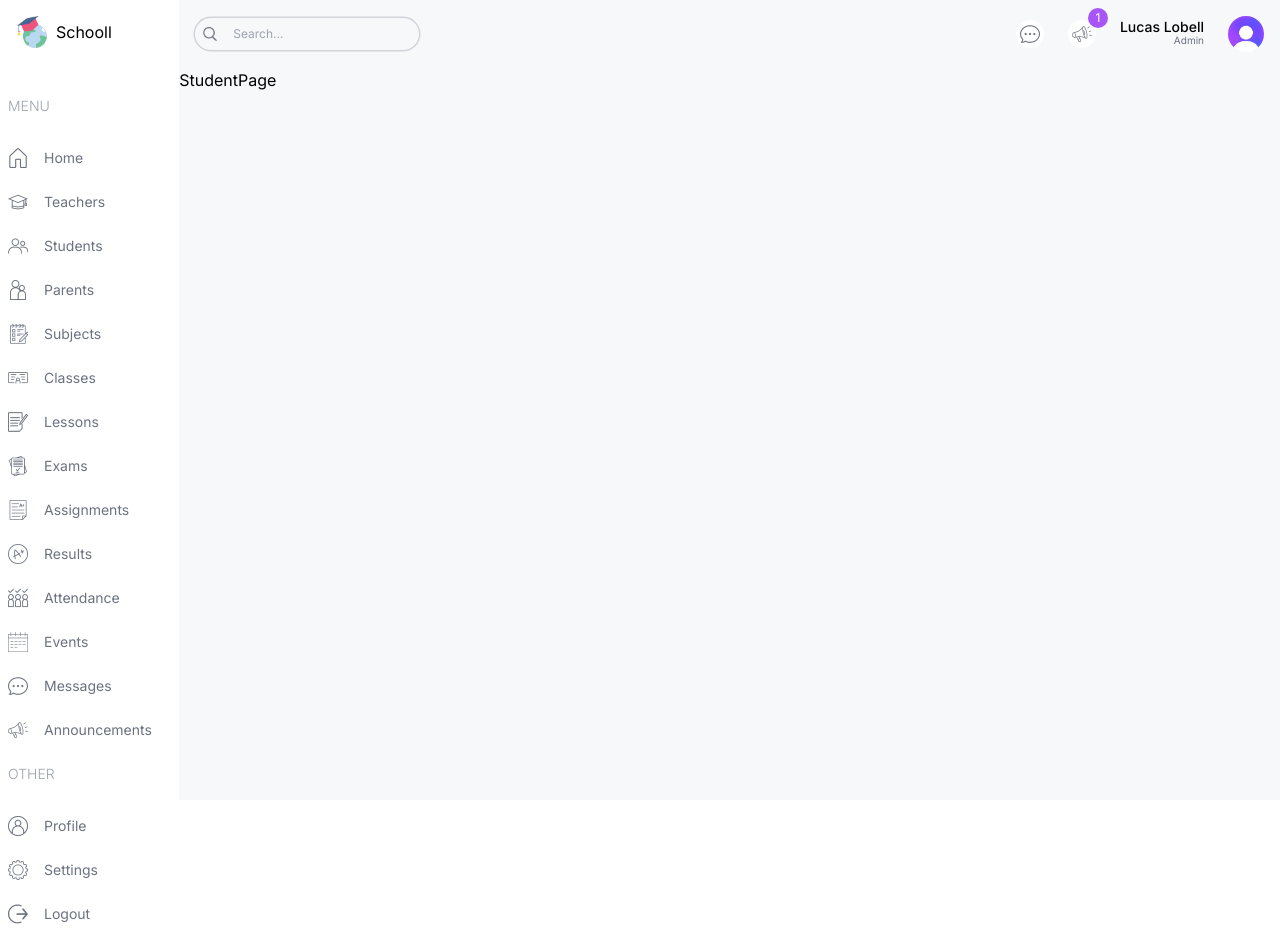
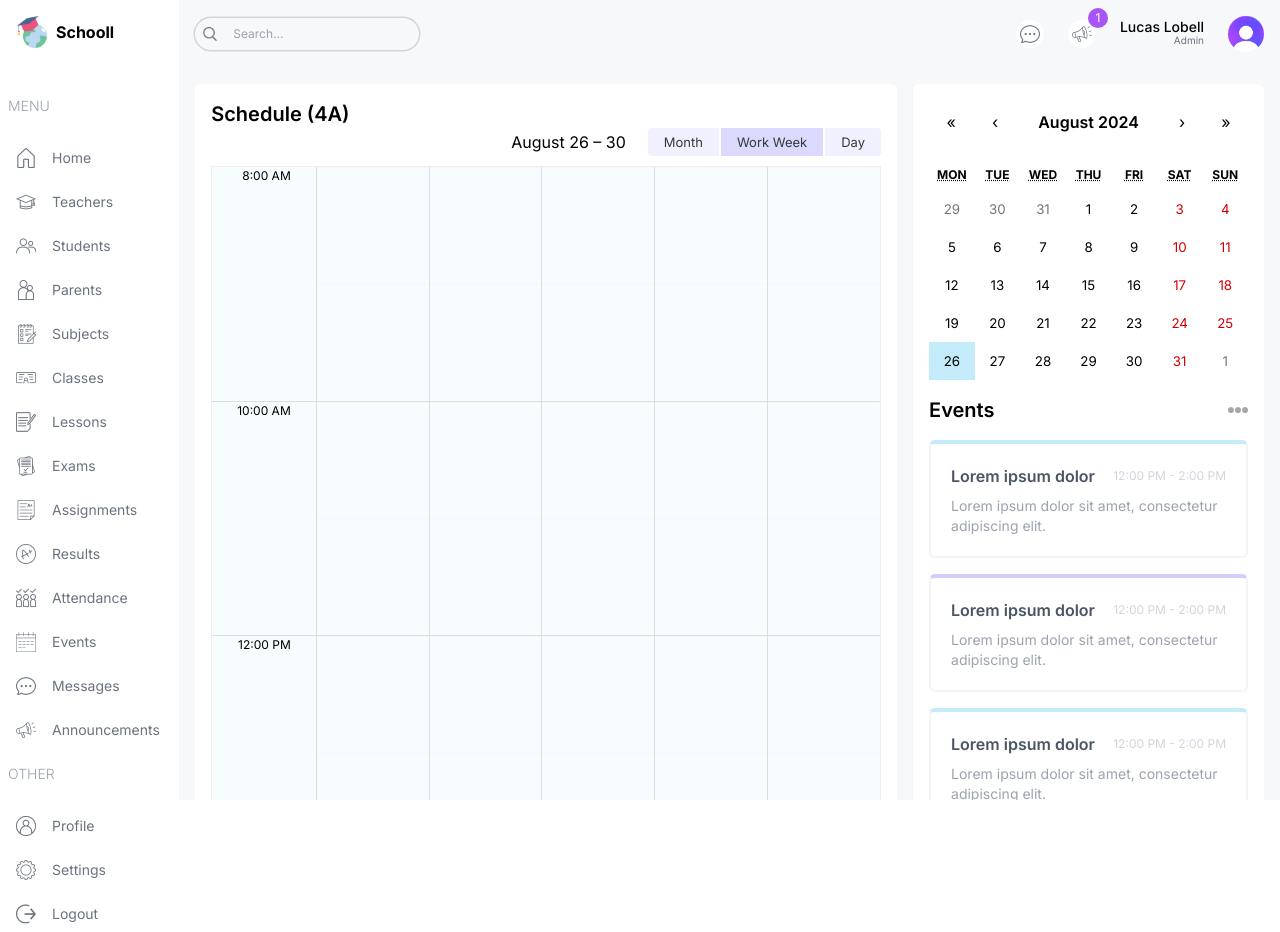
Before and after one commit to LucasLobell/SchlManagement, a Next.js app: page /student in a window 1280 px wide. Built offline with nearby package versions, Linux system fonts and the light colour scheme.

Commit message:
starting student page

```diff
--- a/package.json
+++ b/package.json
@@ -9,8 +9,11 @@
     "lint": "next lint"
   },
   "dependencies": {
+    "@types/react-big-calendar": "^1.8.10",
+    "moment": "^2.30.1",
     "next": "14.2.5",
     "react": "^18",
+    "react-big-calendar": "^1.13.4",
     "react-calendar": "^5.0.0",
     "react-dom": "^18",
     "recharts": "^2.12.7"
--- a/src/app/(dashboard)/admin/page.tsx
+++ b/src/app/(dashboard)/admin/page.tsx
@@ -1,3 +1,4 @@
+import Announcements from '@/components/Announcements'
 import AttendenceChart from '@/components/AttendenceChart'
 import CountChart from '@/components/CountChart'
 import EventCalendar from '@/components/EventCalendar'
@@ -29,6 +30,7 @@ const AdminPage = () => {
       </div>
       <div className='w-full lg:w-1/3 flex flex-col gap-8'>
         <EventCalendar />
+        <Announcements />
       </div>
     </div>
   )
--- a/src/app/(dashboard)/layout.tsx
+++ b/src/app/(dashboard)/layout.tsx
@@ -13,7 +13,7 @@ export default function DashboardLayout({
         <div className="w-[14%] md:w-[8%] lg:w-[16%] xl:w-[14%]">
           <Link href='/' className="flex items-center justify-center lg:justify-start gap-2 p-4">
             <Image src='/logo.png' alt='logo' width={32} height={32} />
-            <span className="hidden lg:block">Schooll</span>
+            <span className="hidden lg:block font-bold">Schooll</span>
           </Link>
           <Menu />
         </div>
--- a/src/app/(dashboard)/student/page.tsx
+++ b/src/app/(dashboard)/student/page.tsx
@@ -1,8 +1,25 @@
+import Announcements from '@/components/Announcements'
+import BigCalendar from '@/components/BigCalendar'
+import EventCalendar from '@/components/EventCalendar'
 import React from 'react'
+import "react-big-calendar/lib/css/react-big-calendar.css"
 
 const StudentPage = () => {
   return (
-    <div>StudentPage</div>
+    <div className='p-4 flex gap-4 flex-col xl:flex-row'>
+      <div className='w-full xl:w-2/3'>
+        <div className='h-full bg-white p-4 rounded-md'>
+          <h1 className='text-xl font-semibold'>
+            Schedule (4A)
+          </h1>
+          <BigCalendar />
+        </div>
+      </div>
+      <div className='w-full xl:w-1/3 flex flex-col gap-8'>
+        <EventCalendar />
+        <Announcements />
+      </div>
+    </div>
   )
 }
 
--- /dev/null
+++ b/src/components/Announcements.tsx
@@ -0,0 +1,37 @@
+import React from 'react'
+
+const Announcements = () => {
+  return (
+    <div className='bg-white p-4 rounded-md'>
+        <div className='flex items-center justify-between'>
+            <h1 className='text-xl font-semibold'>Announcements</h1>
+            <span className='test-sm text-gray-400'>View All</span>
+        </div>
+        <div className='flex flex-col gap-4 mt-4'>
+            <div className='bg-llSkyLight rounded-md p-4'>
+                <div className='flex items-center justify-between'>
+                    <h2 className='font-medium'>Lorem ipsum dolor sit</h2>
+                    <span className='text-sm text-gray-400 bg-white rounded-md px-1 py-1'>2025-01-01</span>
+                </div>
+                <p className='text-sm text-gray-400 mt-1'>Lorem ipsum dolor sit amet consectetur, adipisicing elit. Laborum cupiditate numquam error?</p>
+            </div>
+            <div className='bg-llPurpleLight rounded-md p-4'>
+                <div className='flex items-center justify-between'>
+                    <h2 className='font-medium'>Lorem ipsum dolor sit</h2>
+                    <span className='text-sm text-gray-400 bg-white rounded-md px-1 py-1'>2025-01-01</span>
+                </div>
+                <p className='text-sm text-gray-400 mt-1'>Lorem ipsum dolor sit amet consectetur, adipisicing elit. Laborum cupiditate numquam error?</p>
+            </div>
+            <div className='bg-llYellowLight rounded-md p-4'>
+                <div className='flex items-center justify-between'>
+                    <h2 className='font-medium'>Lorem ipsum dolor sit</h2>
+                    <span className='text-sm text-gray-400 bg-white rounded-md px-1 py-1'>2025-01-01</span>
+                </div>
+                <p className='text-sm text-gray-400 mt-1'>Lorem ipsum dolor sit amet consectetur, adipisicing elit. Laborum cupiditate numquam error?</p>
+            </div>
+        </div>
+    </div>
+  )
+}
+
+export default Announcements
--- /dev/null
+++ b/src/components/BigCalendar.tsx
@@ -0,0 +1,38 @@
+"use client";
+
+import { Calendar, momentLocalizer, View, Views } from "react-big-calendar";
+import moment from "moment";
+import { calendarEvents } from "@/lib/data";
+import "react-big-calendar/lib/css/react-big-calendar.css";
+import { useState } from "react";
+
+
+
+const localizer = momentLocalizer(moment);
+
+const BigCalendar = () => {
+  const [view, setView] = useState<View>(Views.WORK_WEEK);
+
+  const handleOnChangeView = (selectedView: View) => {
+    setView(selectedView);
+  };
+
+  return (
+    <Calendar
+      localizer={localizer}
+      events={calendarEvents}
+      startAccessor="start"
+      endAccessor="end"
+      views={["month", "work_week", "day"]}
+      view={view}
+      style={{ height: "98%" }}
+      onView={handleOnChangeView}
+      showMultiDayTimes
+      step={60}
+      min={new Date(2025, 1, 0, 8, 0, 0)}
+      max={new Date(2025, 1, 0, 17, 0, 0)}
+    />
+  );
+};
+
+export default BigCalendar;
--- a/src/components/Menu.tsx
+++ b/src/components/Menu.tsx
@@ -113,6 +113,7 @@ const menuItems = [
   },
 ];
 
+import { role } from '@/lib/data';
 import Image from 'next/image';
 import Link from 'next/link';
 import React from 'react'
@@ -123,12 +124,20 @@ const Menu = () => {
       {menuItems.map(i => (
         <div className='flex flex-col gap-2 lg:pl-2' key={i.title}>
           <span className='hidden lg:block text-gray-400 font-light my-4'>{i.title}</span>
-          {i.items.map(item => (
-            <Link href={item.href} key={item.label} className='flex items-center justify-center lg:justify-start gap-4 text-gray-500 py-2'>
-              <Image src={item.icon} alt='' width={20}  height={20} />
-              <span className='hidden lg:block'>{item.label}</span>
-            </Link>
-          ))}
+          {i.items.map((item) => {
+            if (item.visible.includes(role)) {
+              return (
+                <Link
+                  href={item.href}
+                  key={item.label}
+                  className="flex items-center justify-center lg:justify-start gap-4 text-gray-500 py-2 md:px-2 rounded-md hover:bg-llSkyLight"
+                >
+                  <Image src={item.icon} alt="" width={20} height={20} />
+                  <span className="hidden lg:block">{item.label}</span>
+                </Link>
+              );
+            }
+          })}
         </div>
       ) )}
     </div>
--- a/src/lib/data.ts
+++ b/src/lib/data.ts
@@ -921,143 +921,143 @@ export const calendarEvents = [
   {
     title: "Math",
     allDay: false,
-    start: new Date(2024, 7, 12, 8, 0),
-    end: new Date(2024, 7, 12, 8, 45),
+    start: new Date(2024, 9, 12, 8, 0),
+    end: new Date(2024, 9, 12, 8, 45),
   },
   {
     title: "English",
     allDay: false,
-    start: new Date(2024, 7, 12, 9, 0),
-    end: new Date(2024, 7, 12, 9, 45),
+    start: new Date(2024, 9, 12, 9, 0),
+    end: new Date(2024, 9, 12, 9, 45),
   },
   {
     title: "Biology",
     allDay: false,
-    start: new Date(2024, 7, 12, 10, 0),
-    end: new Date(2024, 7, 12, 10, 45),
+    start: new Date(2024, 9, 12, 10, 0),
+    end: new Date(2024, 9, 12, 10, 45),
   },
   {
     title: "Physics",
     allDay: false,
-    start: new Date(2024, 7, 12, 11, 0),
-    end: new Date(2024, 7, 12, 11, 45),
+    start: new Date(2024, 9, 12, 11, 0),
+    end: new Date(2024, 9, 12, 11, 45),
   },
   {
     title: "Chemistry",
     allDay: false,
-    start: new Date(2024, 7, 12, 13, 0),
-    end: new Date(2024, 7, 12, 13, 45),
+    start: new Date(2024, 9, 12, 13, 0),
+    end: new Date(2024, 9, 12, 13, 45),
   },
   {
     title: "History",
     allDay: false,
-    start: new Date(2024, 7, 12, 14, 0),
-    end: new Date(2024, 7, 12, 14, 45),
+    start: new Date(2024, 9, 12, 14, 0),
+    end: new Date(2024, 9, 12, 14, 45),
   },
   {
     title: "English",
     allDay: false,
-    start: new Date(2024, 7, 13, 9, 0),
-    end: new Date(2024, 7, 13, 9, 45),
+    start: new Date(2024, 9, 13, 9, 0),
+    end: new Date(2024, 9, 13, 9, 45),
   },
   {
     title: "Biology",
     allDay: false,
-    start: new Date(2024, 7, 13, 10, 0),
-    end: new Date(2024, 7, 13, 10, 45),
+    start: new Date(2024, 9, 13, 10, 0),
+    end: new Date(2024, 9, 13, 10, 45),
   },
   {
     title: "Physics",
     allDay: false,
-    start: new Date(2024, 7, 13, 11, 0),
-    end: new Date(2024, 7, 13, 11, 45),
+    start: new Date(2024, 9, 13, 11, 0),
+    end: new Date(2024, 9, 13, 11, 45),
   },
 
   {
     title: "History",
     allDay: false,
-    start: new Date(2024, 7, 13, 14, 0),
-    end: new Date(2024, 7, 13, 14, 45),
+    start: new Date(2024, 9, 13, 14, 0),
+    end: new Date(2024, 9, 13, 14, 45),
   },
   {
     title: "Math",
     allDay: false,
-    start: new Date(2024, 7, 14, 8, 0),
-    end: new Date(2024, 7, 14, 8, 45),
+    start: new Date(2024, 9, 14, 8, 0),
+    end: new Date(2024, 9, 14, 8, 45),
   },
   {
     title: "Biology",
     allDay: false,
-    start: new Date(2024, 7, 14, 10, 0),
-    end: new Date(2024, 7, 14, 10, 45),
+    start: new Date(2024, 9, 14, 10, 0),
+    end: new Date(2024, 9, 14, 10, 45),
   },
 
   {
     title: "Chemistry",
     allDay: false,
-    start: new Date(2024, 7, 14, 13, 0),
-    end: new Date(2024, 7, 14, 13, 45),
+    start: new Date(2024, 9, 14, 13, 0),
+    end: new Date(2024, 9, 14, 13, 45),
   },
   {
     title: "History",
     allDay: false,
-    start: new Date(2024, 7, 14, 14, 0),
-    end: new Date(2024, 7, 13, 14, 45),
+    start: new Date(2024, 9, 14, 14, 0),
+    end: new Date(2024, 9, 13, 14, 45),
   },
   {
     title: "English",
     allDay: false,
-    start: new Date(2024, 7, 15, 9, 0),
-    end: new Date(2024, 7, 15, 9, 45),
+    start: new Date(2024, 9, 15, 9, 0),
+    end: new Date(2024, 9, 15, 9, 45),
   },
   {
     title: "Biology",
     allDay: false,
-    start: new Date(2024, 7, 15, 10, 0),
-    end: new Date(2024, 7, 15, 10, 45),
+    start: new Date(2024, 9, 15, 10, 0),
+    end: new Date(2024, 9, 15, 10, 45),
   },
   {
     title: "Physics",
     allDay: false,
-    start: new Date(2024, 7, 15, 11, 0),
-    end: new Date(2024, 7, 15, 11, 45),
+    start: new Date(2024, 9, 15, 11, 0),
+    end: new Date(2024, 9, 15, 11, 45),
   },
 
   {
     title: "History",
     allDay: false,
-    start: new Date(2024, 7, 15, 14, 0),
-    end: new Date(2024, 7, 15, 14, 45),
+    start: new Date(2024, 9, 15, 14, 0),
+    end: new Date(2024, 9, 15, 14, 45),
   },
   {
     title: "Math",
     allDay: false,
-    start: new Date(2024, 7, 16, 8, 0),
-    end: new Date(2024, 7, 16, 8, 45),
+    start: new Date(2024, 9, 16, 8, 0),
+    end: new Date(2024, 9, 16, 8, 45),
   },
   {
     title: "English",
     allDay: false,
-    start: new Date(2024, 7, 16, 9, 0),
-    end: new Date(2024, 7, 16, 9, 45),
+    start: new Date(2024, 9, 16, 9, 0),
+    end: new Date(2024, 9, 16, 9, 45),
   },
 
   {
     title: "Physics",
     allDay: false,
-    start: new Date(2024, 7, 16, 11, 0),
-    end: new Date(2024, 7, 16, 11, 45),
+    start: new Date(2024, 9, 16, 11, 0),
+    end: new Date(2024, 9, 16, 11, 45),
   },
   {
     title: "Chemistry",
     allDay: false,
-    start: new Date(2024, 7, 16, 13, 0),
-    end: new Date(2024, 7, 16, 13, 45),
+    start: new Date(2024, 9, 16, 13, 0),
+    end: new Date(2024, 9, 16, 13, 45),
   },
   {
     title: "History",
     allDay: false,
-    start: new Date(2024, 7, 16, 14, 0),
-    end: new Date(2024, 7, 16, 14, 45),
+    start: new Date(2024, 9, 16, 14, 0),
+    end: new Date(2024, 9, 16, 14, 45),
   },
 ];
```
Also changed, not shown: 1 other file (tests, documents, lock files or other folders).
